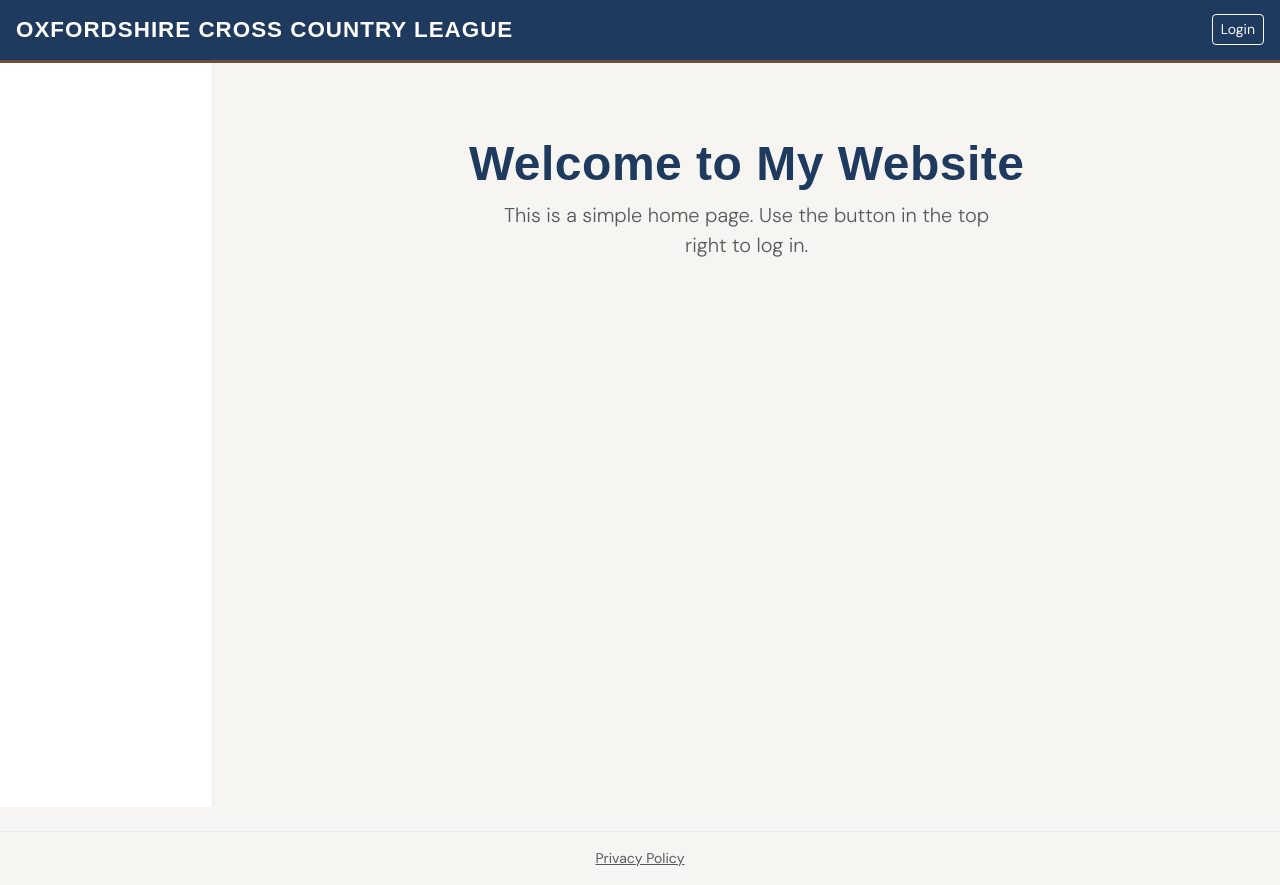
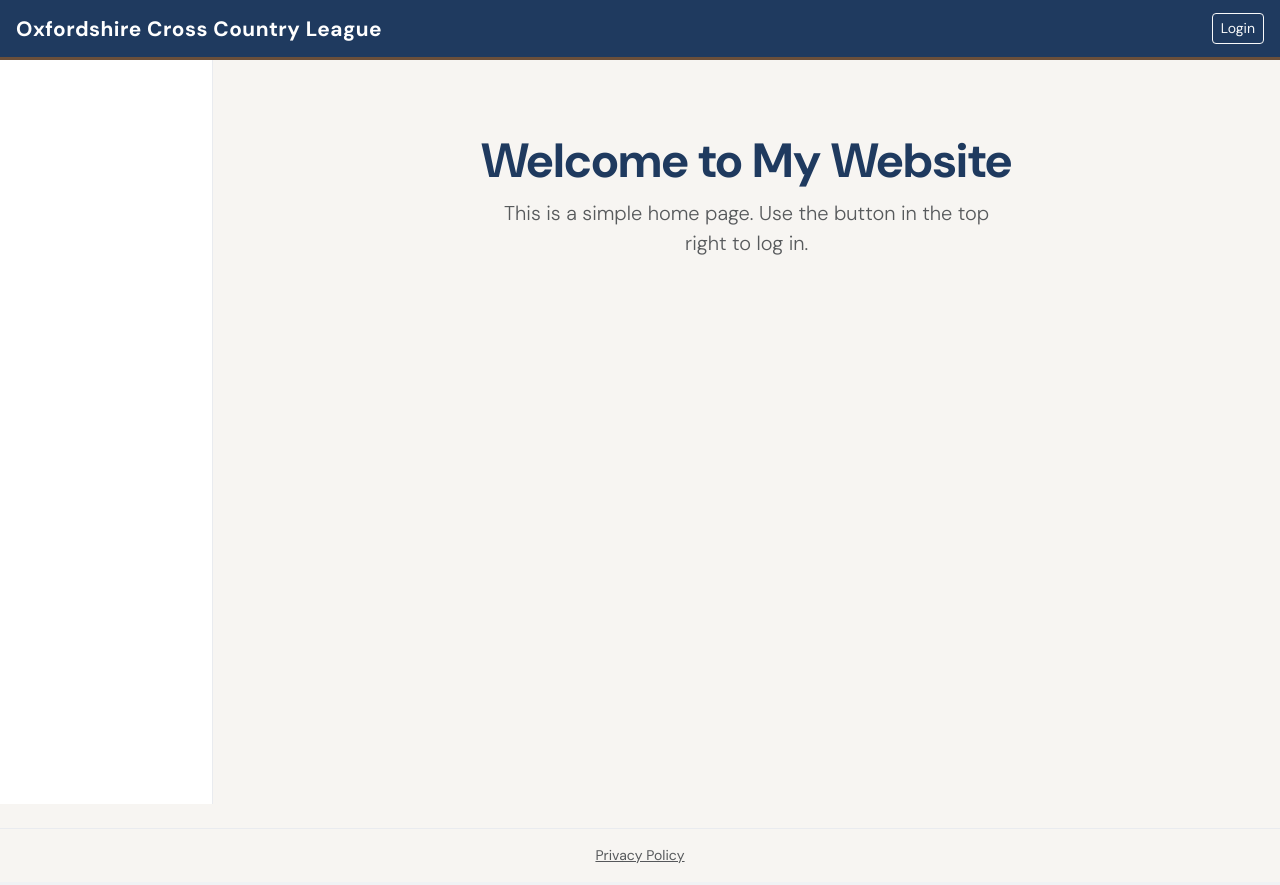
Before and after one commit to matthieumarshall/login-page, a Python web app: template templates/index.html in a window 1280 px wide. After the commit the page ends 863 px from the top, so only its background shows below. Run offline with Jinja, Linux system fonts and the light colour scheme; the template is opened without the code that fills it, so the values that code supplies are empty; some web fonts are replaced.

Commit message:
use DM Sans everywhere for now

```diff
--- a/static/style.css
+++ b/static/style.css
@@ -33,24 +33,6 @@
    2. FONTS — Self-hosted via @font-face
    ========================================================================== */
 
-/* Barlow Condensed — SemiBold (600) */
-@font-face {
-  font-family: 'Barlow Condensed';
-  src: url('/static/fonts/barlow-condensed-600.ttf') format('truetype');
-  font-weight: 600;
-  font-style: normal;
-  font-display: swap;
-}
-
-/* Barlow Condensed — Bold (700) */
-@font-face {
-  font-family: 'Barlow Condensed';
-  src: url('/static/fonts/barlow-condensed-700.ttf') format('truetype');
-  font-weight: 700;
-  font-style: normal;
-  font-display: swap;
-}
-
 /* DM Sans — Variable Font (supports weights 100-900) */
 @font-face {
   font-family: 'DM Sans';
@@ -65,9 +47,9 @@
    ========================================================================== */
 
 h1, h2, h3, h4, h5, h6 {
-  font-family: 'Barlow Condensed', sans-serif;
+  font-family: 'DM Sans', sans-serif;
   font-weight: 700;
-  letter-spacing: 0.5px;
+  letter-spacing: 0.25px;
   text-transform: none;
 }
 
@@ -90,11 +72,11 @@ body {
 }
 
 .navbar-brand {
-  font-family: 'Barlow Condensed', sans-serif;
+  font-family: 'DM Sans', sans-serif;
   font-weight: 700;
-  font-size: 1.4rem;
-  letter-spacing: 1px;
-  text-transform: uppercase;
+  font-size: 1.3rem;
+  letter-spacing: 0.5px;
+  text-transform: none;
   word-break: break-word;
   overflow-wrap: break-word;
 }
```
